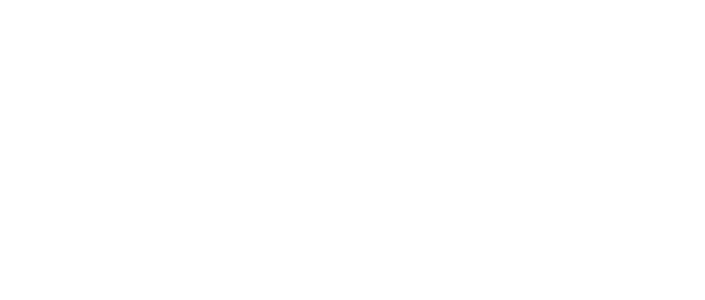
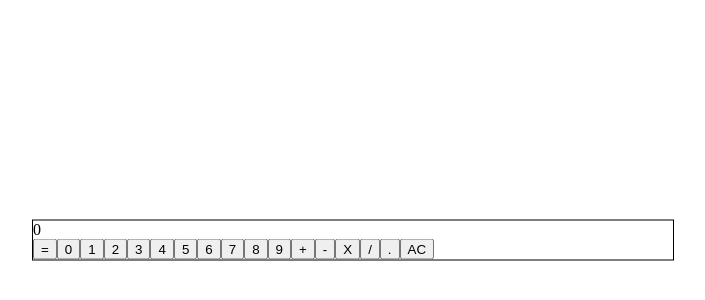
Before and after one commit to BostonRohan/Calculator, a React (Create React App) app: page / in a window 1280 px wide. Shown: the part 160-460 px from the top of the page, without its empty margins (287-992 px from the left). Built offline with nearby package versions, Linux system fonts and the light colour scheme.

Commit message:
setup initial style and data structure

```diff
--- /dev/null
+++ b/src/App.css
@@ -0,0 +1,14 @@
+body,
+html {
+  margin: 0;
+  padding: 0;
+}
+.App {
+  position: fixed;
+  top: 50%;
+  left: 50%;
+  transform: translate(-50%, -50%);
+  width: 50%;
+  height: auto;
+  border: 1px solid black;
+}
--- a/src/App.js
+++ b/src/App.js
@@ -1,5 +1,13 @@
+import Pad from "./Pad";
+import Display from "./Display";
+import "./App.css";
 function App() {
-  return <div className="App"></div>;
+  return (
+    <div className="App">
+      <Display />
+      <Pad />
+    </div>
+  );
 }
 
 export default App;
--- /dev/null
+++ b/src/Display.js
@@ -0,0 +1,4 @@
+function Display({ type }) {
+  return <div id="display">0</div>;
+}
+export default Display;
--- /dev/null
+++ b/src/Pad.js
@@ -0,0 +1,72 @@
+import { useState } from "react";
+function Pad() {
+  const audioClips = [
+    {
+      key: "Q",
+      id: "mario-bros",
+      wav: "http://www.superluigibros.com/downloads/sounds/WII/MARIOKARTWII/wavs/kboo_1.wav",
+    },
+    {
+      key: "W",
+      id: "end-of-level",
+      wav: "http://www.mario-museum.net/sons/smb_mat.wav",
+    },
+    {
+      key: "E",
+      id: "toad",
+      wav: "http://www.superluigibros.com/downloads/sounds/WII/MARIOKARTWII/wavs/toad_yeow.wav",
+    },
+    {
+      key: "A",
+      id: "fanfare",
+      wav: "http://www.ringophone.com/mp3poly/15959.mp3",
+    },
+    {
+      key: "S",
+      id: "pipe",
+      wav: "http://www.superluigibros.com/downloads/sounds/SNES/SMRPG/wav/smrpg_mario_pipe.wav",
+    },
+    {
+      key: "D",
+      id: "donkey-kong",
+      wav: "http://www.superluigibros.com/downloads/sounds/WII/MARIOKARTWII/wavs/dk_7.wav",
+    },
+    {
+      key: "Z",
+      id: "baby-mario",
+      wav: "http://www.superluigibros.com/downloads/sounds/WII/MARIOKARTWII/wavs/babymario_woohoo.wav",
+    },
+    {
+      key: "X",
+      id: "bowser",
+      wav: "http://www.superluigibros.com/downloads/sounds/WII/MARIOKARTWII/wavs/bowser_6.wav",
+    },
+    {
+      key: "C",
+      id: "jump",
+      wav: "http://www.mario-museum.net/sons/smb_saut.wav",
+    },
+  ];
+  return (
+    <div>
+      <button id="equals">=</button>
+      <button id="zero">0</button>
+      <button id="one">1</button>
+      <button id="two">2</button>
+      <button id="three">3</button>
+      <button id="four">4</button>
+      <button id="five">5</button>
+      <button id="six">6</button>
+      <button id="seven">7</button>
+      <button id="eight">8</button>
+      <button id="nine">9</button>
+      <button id="add">+</button>
+      <button id="subtract">-</button>
+      <button id="multiply">X</button>
+      <button id="divide">/</button>
+      <button id="decimal">.</button>
+      <button id="clear">AC</button>
+    </div>
+  );
+}
+export default Pad;
--- a/src/index.css
+++ /dev/null
@@ -1,5 +0,0 @@
-body,
-html {
-  margin: 0;
-  padding: 0;
-}
```
